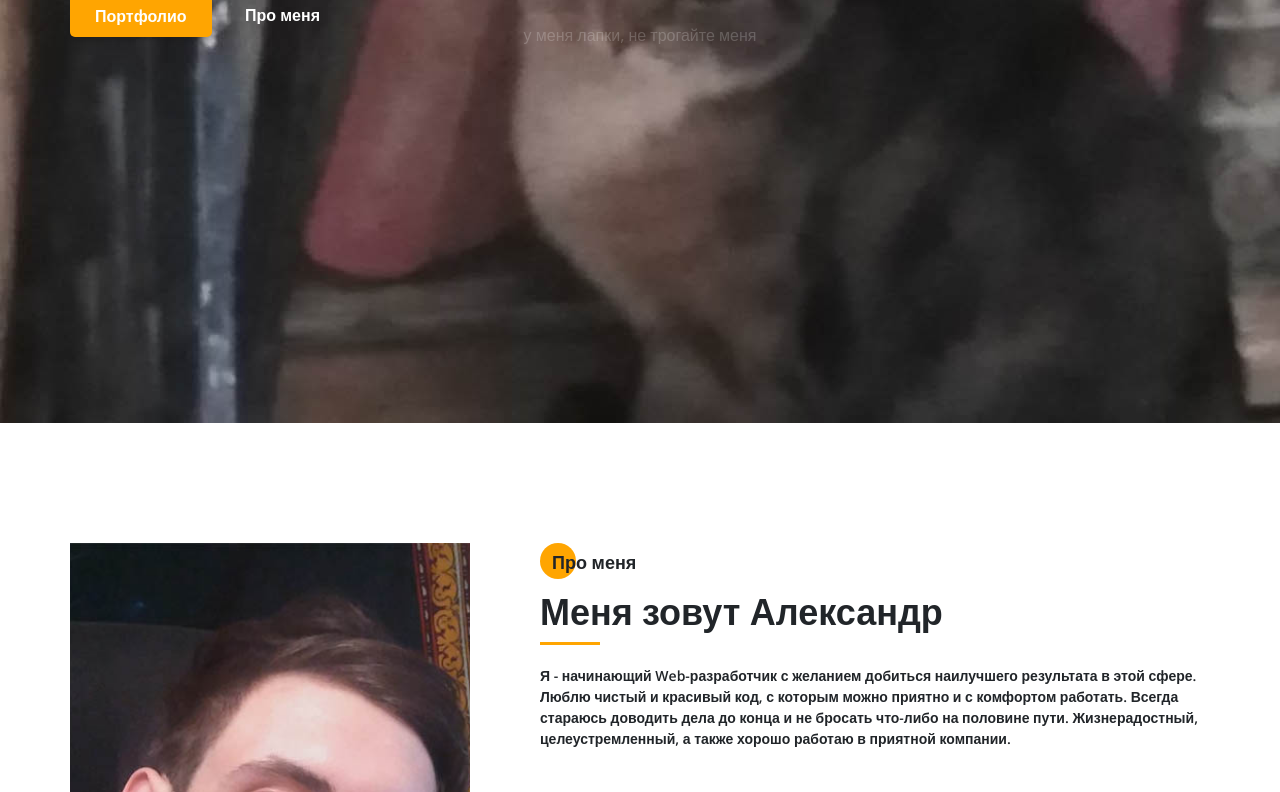
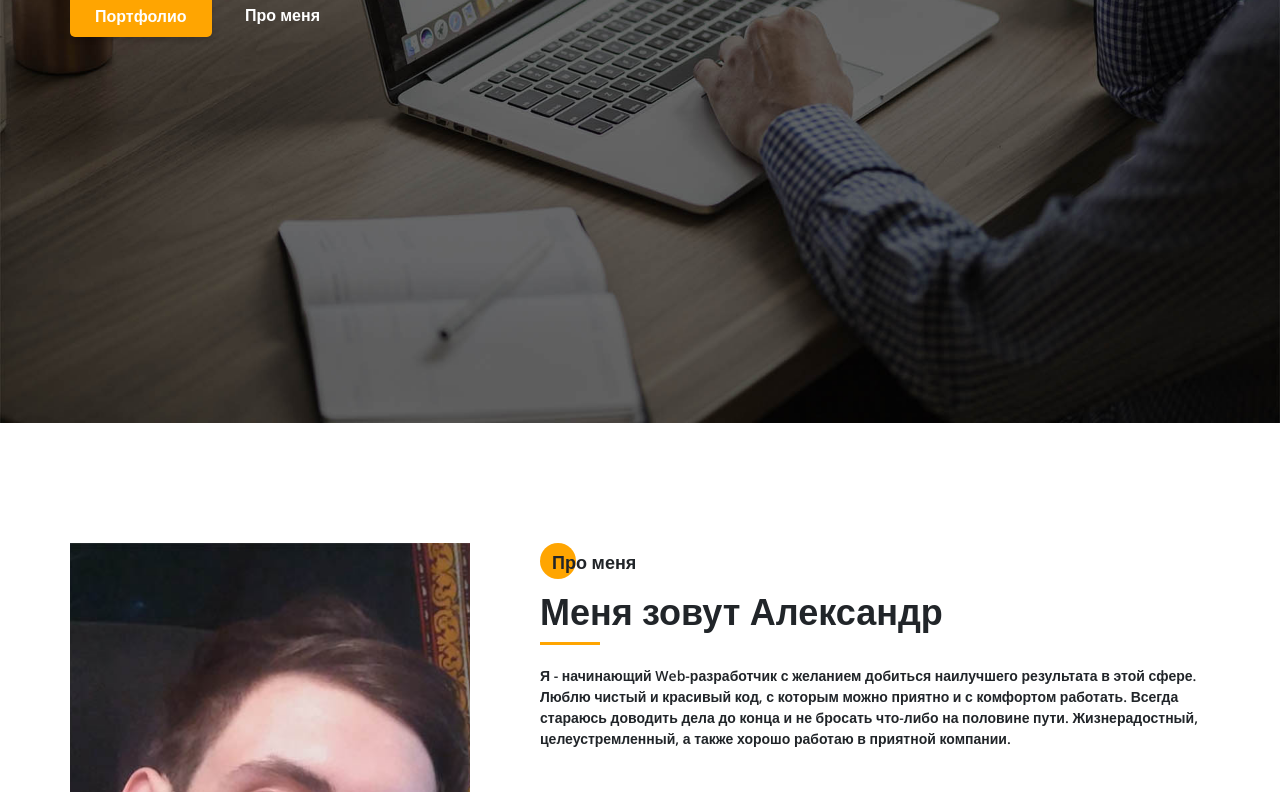
Before and after one commit to fdech/site-portfolio, a website: page src/index.html in a window 1280 px wide. Shown: the part 377-1169 px from the top of the page. Drawn offline with nearby package versions, Linux system fonts and the light colour scheme; files that its build step writes are made by us from their sources; files whose address does not match are found by name.

Commit message:
final version

```diff
--- a/src/index.html
+++ b/src/index.html
@@ -94,9 +94,6 @@
                 <a href="#portfolio" class="promo__link btn">Портфолио</a>
                 <a href="#about" class="promo__link">Про меня</a>
             </div>
-        </div>
-        <div class="pomogi">
-            у меня лапки, не трогайте меня
         </div>
     </section>
     <!-- end promo section -->
@@ -302,7 +299,7 @@
                             <div class="portfolio__containing-descr">Сайт частного хабаровского мастера по ремонту компьютеров</div>
                         </div>
                     </a>
-                    <a href="#" class="portfolio__item animate__animated animate__fadeInDown wow"">
+                    <a href="#" class="portfolio__item animate__animated animate__fadeInDown     wow"">
                         <div class="portfolio__img">
                             <img src="img/works/empty.png" alt="uber">
                         </div>
@@ -311,7 +308,7 @@
                             <div class="portfolio__containing-descr">Скоро будет</div>
                         </div>
                     </a>
-                    <a href="#" class="portfolio__item animate__animated animate__fadeInDown wow"">
+                    <a href="#" class="portfolio__item animate__animated animate__fadeInDown     wow"">
                         <div class="portfolio__img">
                             <img src="img/works/empty.png" alt="uber">
                         </div>
@@ -356,7 +353,7 @@
             <div class="container">
                 <div class="contacts__wrapper">
                     <div class="contacts__photo animate__animated animate__fadeInLeft wow">
-                        <img src="img/donel.jpg" alt="photo">
+                        <img src="img/sanya-1.jpg" alt="photo">
                     </div>
                     <div class="contacts__descr animate__animated animate__fadeInRight wow">
                         <h2 class="title title_fz18 contacts__title">Контакты</h2>
--- a/src/sass/blocks/_promo.scss
+++ b/src/sass/blocks/_promo.scss
@@ -1,7 +1,7 @@
 .promo {
     min-height: 100vh;
     position: relative;
-    background: url("../img/main_bg_2.jpg") no-repeat 50%/cover;
+    background: url("../img/main_bg_4.jpg") no-repeat 50%/cover;
     padding-top: 205px;
 
     color: #ffffff;
```
Also changed, not shown: dist/css/style.min.css, dist/img/lira.jpg (deleted), dist/img/main_bg_4.jpg (added), dist/index.html, src/img/main_bg_4.jpg (added), 1 other file.
